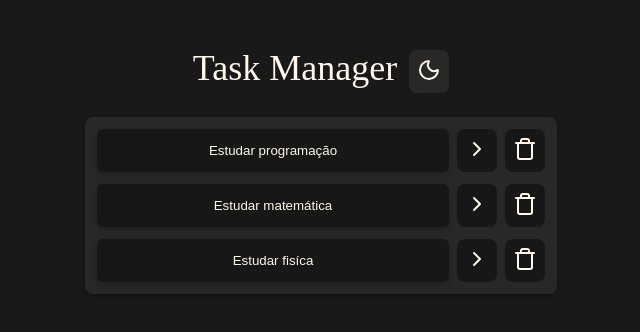
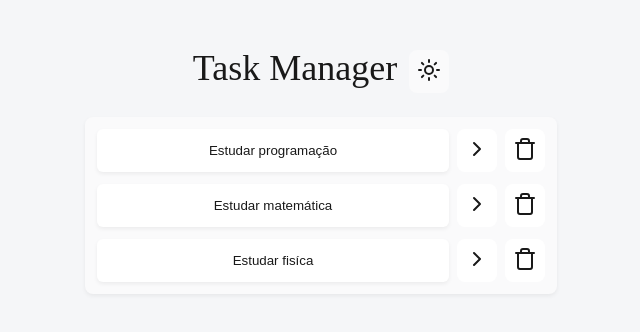
Before and after one commit to techpedroso/react-task-manager, a React (Vite) app: page / in a window 1280 px wide. Shown: the top 332 px of the page, without its empty margins (319-959 px from the left). Built offline with nearby package versions, Linux system fonts and the light colour scheme.

Commit message:
refactor(app): improve theme logic and localStorage persistence

```diff
--- a/src/App.jsx
+++ b/src/App.jsx
@@ -29,11 +29,18 @@ function App() {
     },
   ])
 
-  const [theme, setTheme] = useState("dark");
+  const [theme, setTheme] = useState(
+    localStorage.getItem("theme") || "light"
+  );
 
   function toggleTheme() {
-    setTheme(theme === "light" ? "dark" : "light");
+    const newTheme = theme === "light" ? "dark" : "light";
+
+    setTheme(newTheme);
+    localStorage.setItem("theme", newTheme);
   }
+
+  const themeIcon = theme === "light" ? "sun" : "moon";
 
   function onTaskClick(taskId) {
     const newTasks = tasks.map(task => {
@@ -59,7 +66,7 @@ function App() {
         <h1 className="title">Task Manager</h1>
 
         <button className="button" onClick={toggleTheme}>
-          <Icon name={theme === "light" ? "sun" : "moon"} />
+          <Icon name={themeIcon} />
         </button>
       </Container>
 
```
